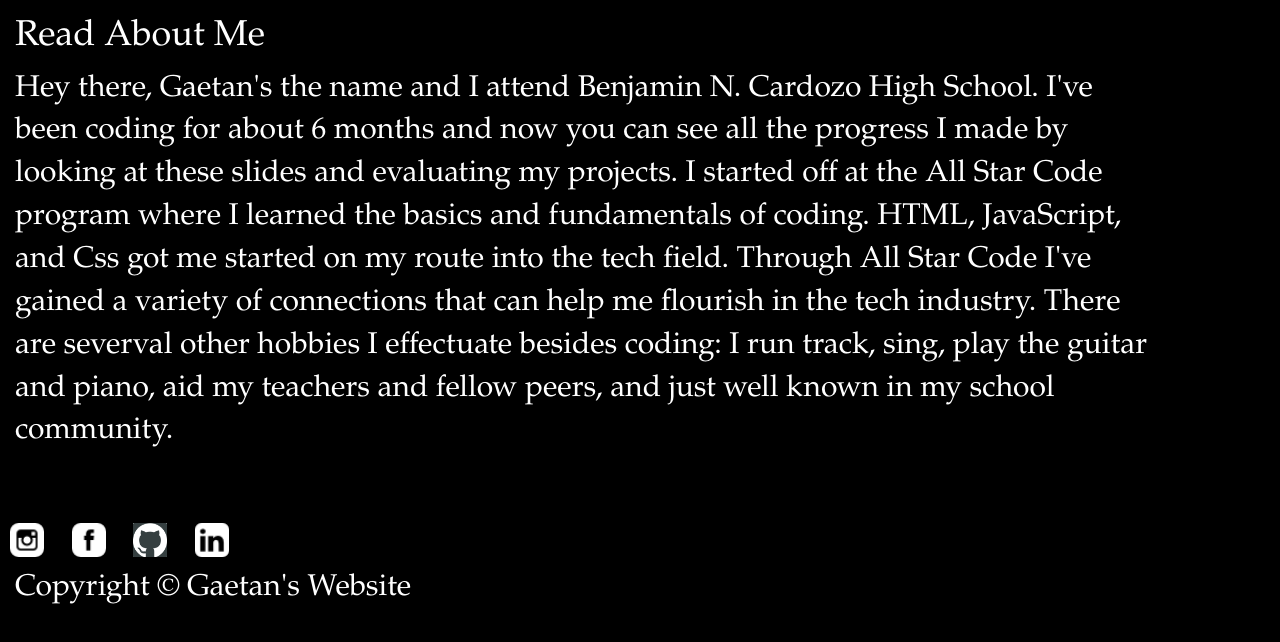
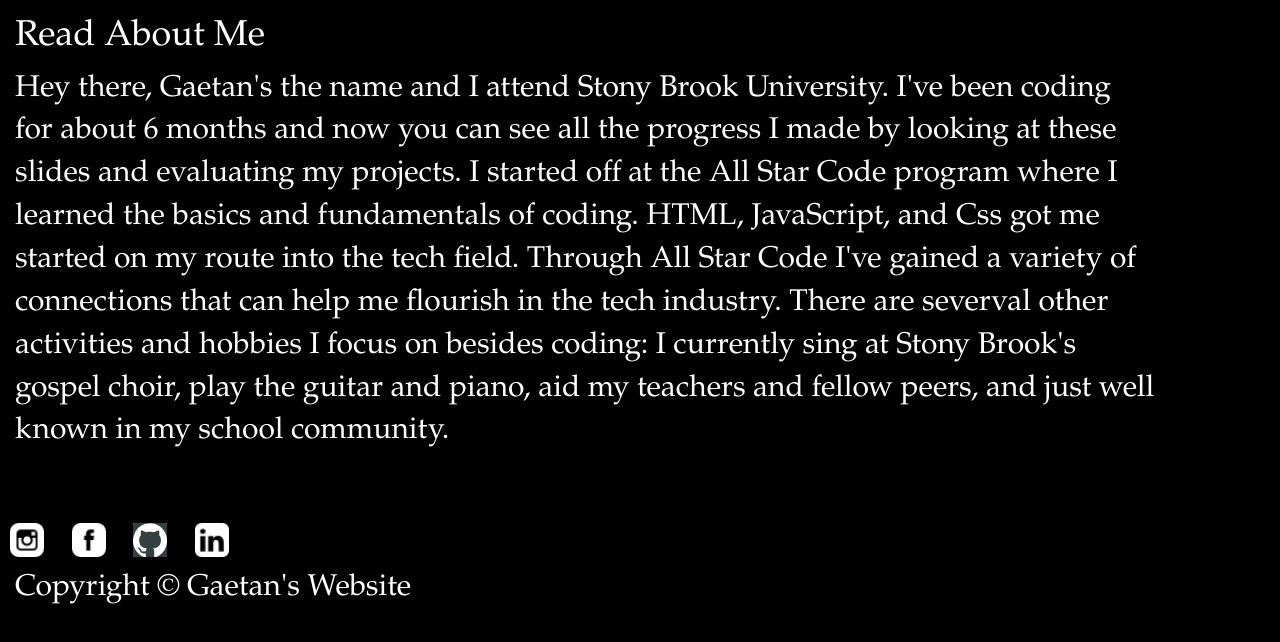
Before and after one commit to gaetanASC4/GaetanASC4.github.io, a plain HTML site: page index.html in a window 1280 px wide. Shown: the part 802-1444 px from the top of the page. Drawn offline with Linux system fonts and the light colour scheme.

Commit message:
Add files via upload

```diff
--- a/index.html
+++ b/index.html
@@ -39,7 +39,7 @@
                     <span class="icon-bar"></span>
                     <span class="icon-bar"></span>
                 </button>
-                <img alt="navbar-brand" src="https://dtpmhvbsmffsz.cloudfront.net/posts/2017/06/14/59414f24ae61453736385aef/s_59414f25ae61453736385af0.jpg">
+                <img alt="navbar-brand" src="https://scontent-lga3-1.xx.fbcdn.net/v/t1.0-9/21369195_1576107155840768_3848433142837361528_n.jpg?_nc_cat=0&oh=c747a0b5174c048fda37543b0ff7c792&oe=5C1B9F32">
                 <a href="">Gaetan</a>
             </div>
             <!-- Collect the nav links, forms, and other content for toggling -->
@@ -113,13 +113,14 @@
         <div class="row">
             <div class="col-lg-12">
                 <h1>Read About Me</h1>
-                <p>Hey there, Gaetan's the name and I attend Benjamin N. Cardozo High School. I've been coding for about 6 months
+                <p>Hey there, Gaetan's the name and I attend Stony Brook University. I've been coding for about 6 months
                     and now you can see all the progress I made by looking at these slides and evaluating my projects. I
                     started off at the All Star Code program where I learned the basics and fundamentals of coding. HTML,
                     JavaScript, and Css got me started on my route into the tech field. Through All Star Code I've gained
-                    a variety of connections that can help me flourish in the tech industry. There are severval other hobbies
-                    I effectuate besides coding: I run track, sing, play the guitar and piano, aid my teachers and fellow
-                    peers, and just well known in my school community. </p>
+                    a variety of connections that can help me flourish in the tech industry. There are severval other activities
+                    and hobbies I focus on besides coding: I currently sing at Stony Brook's gospel choir, play the guitar and
+                    piano, aid my teachers
+and fellow peers, and just well known in my school community. </p>
             </div>
         </div>
 
```
